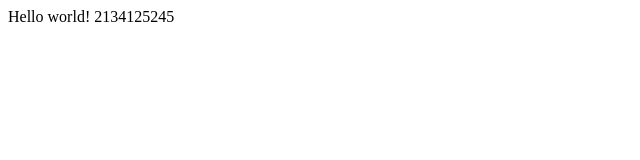
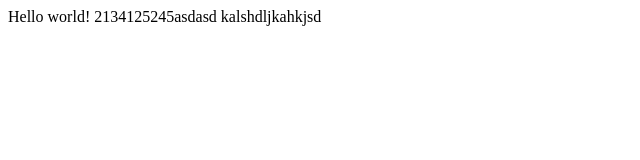
Before and after one commit to mgrinko/test2015-11-24_19-30, a plain HTML site: page index.html in a window 1280 px wide. Shown: the whole page, without its empty margins (0-640 px from the left). Drawn offline with Linux system fonts and the light colour scheme.

Commit message:
some change

```diff
--- a/index.html
+++ b/index.html
@@ -6,6 +6,7 @@
 </head>
 <body>
     Hello world!
-    2134125245
+    2134125245asdasd
+kalshdljkahkjsd
 </body>
 </html>
```
